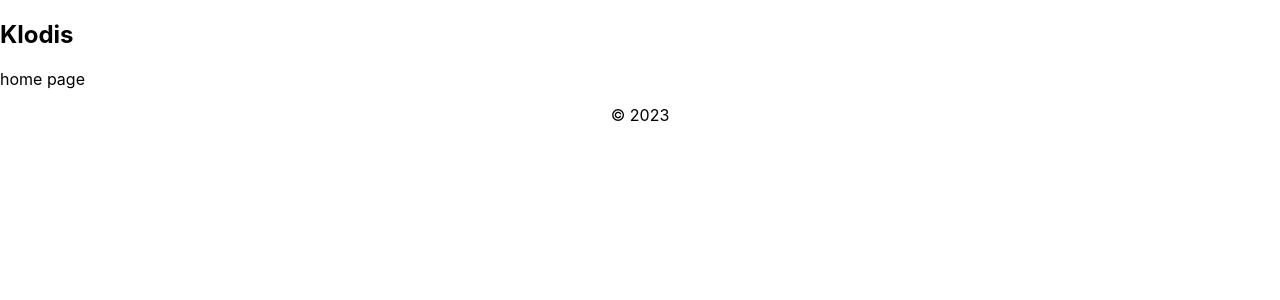
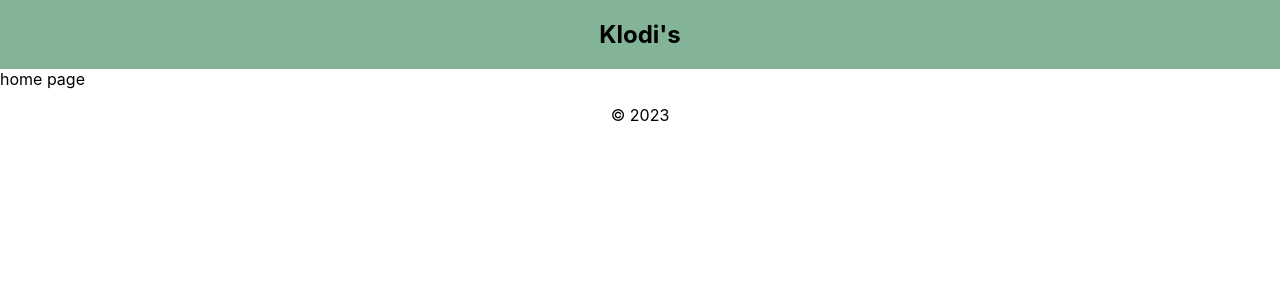
Before and after one commit to alkidavaci/constraction, a React (Create React App) app: page / in a window 1280 px wide. Shown: the top 300 px of the page. Built offline with nearby package versions, Linux system fonts and the light colour scheme.

Commit message:
Initial css file for head

```diff
--- a/src/components/Header/index.js
+++ b/src/components/Header/index.js
@@ -1,3 +1,4 @@
+import './style.css';
 
 const Home = () => {
   return (
@@ -6,7 +7,7 @@ const Home = () => {
         <div className="columns is-centered">
           <div className="column is-6">
             <div className="box">
-              <h2 className="title has-text-centered">Klodis</h2>
+              <h2 className="title has-text-centered">Klodi's</h2>
             </div>
           </div>
         </div>
--- a/src/components/Header/style.css
+++ b/src/components/Header/style.css
@@ -0,0 +1,11 @@
+/* Home.css */
+.section {
+    min-width: 100vh; /* Ensure the section takes at least the viewport height */
+    display: flex;
+    justify-content: center; /* Horizontally center the content */
+    background-color: #83b497;
+  }
+
+  .title {
+    font-size: 24px;
+  }
```
